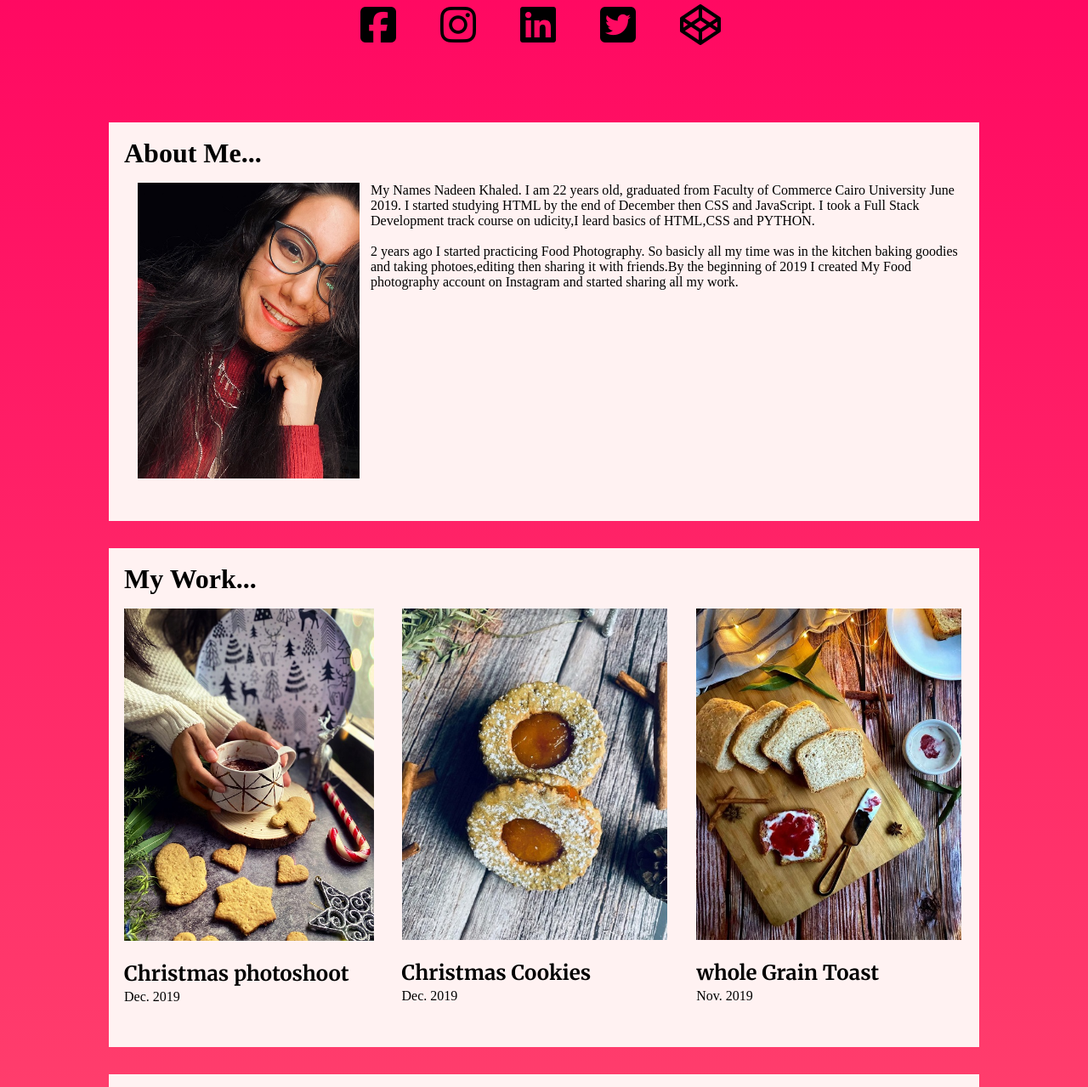
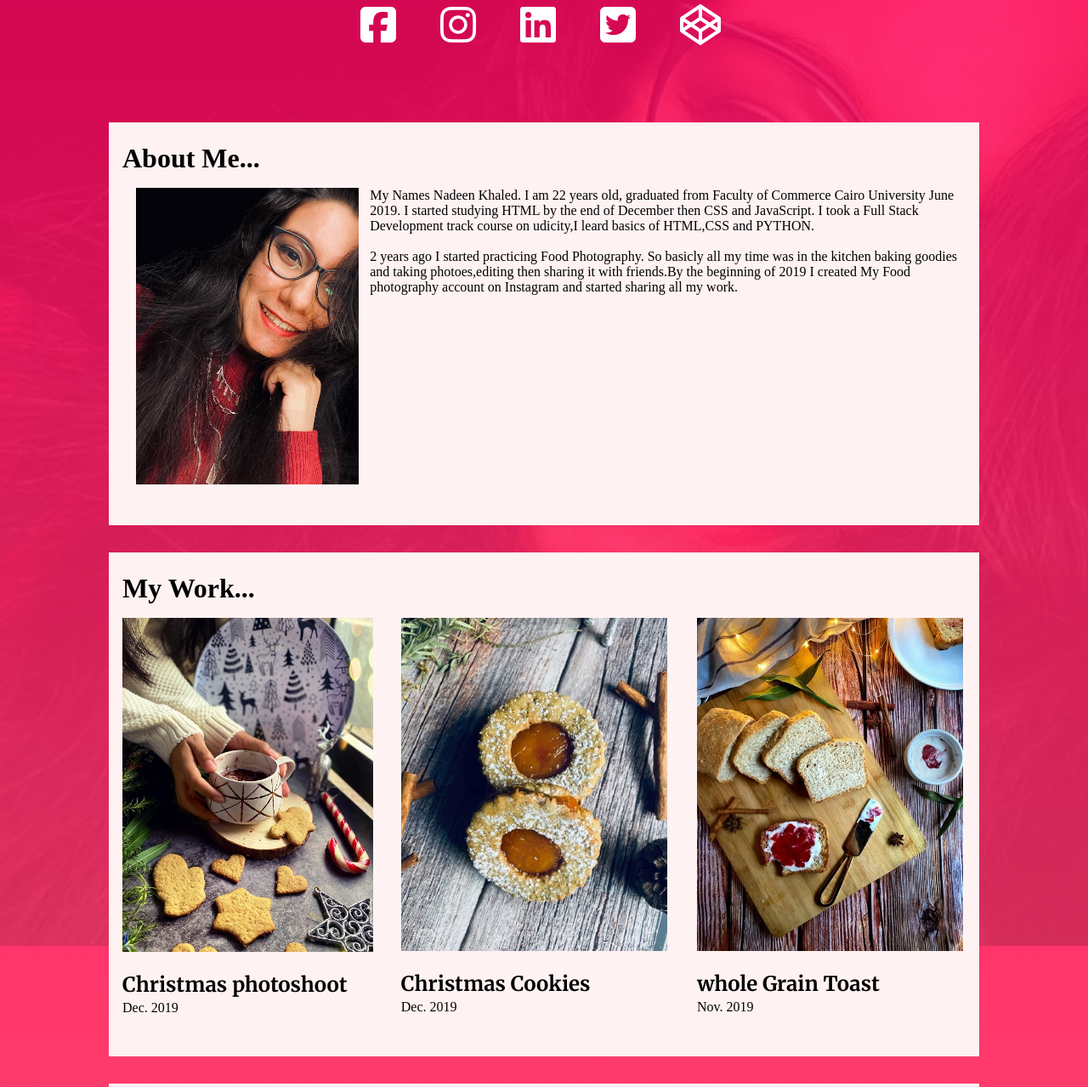
Before and after one commit to Nadeenkhaled/NadeenKhaled.portfolio.github.io, a plain HTML site: page index.html in a window 1280 px wide. Shown: the part 215-1494 px from the top of the page at 85% size. Drawn offline with Linux system fonts and the light colour scheme; a web font is replaced by a local one.

Commit message:
porfolio changes
changes inside the css and index.html

```diff
--- a/index.html
+++ b/index.html
@@ -11,62 +11,69 @@
 
 </head>
 <body>
-    <div class="content-wrapper">
+    <div class="body-bg"></div>
+    <div class="wrapper">
     <main>
                             <!--header-->
     <header>
         <div class="text-header">
             <h1>Nadeen khaled</h1>
             <p class="p-header">FrontEnd Developer Beginner</p>
-        <p class="icons">
-            <a href="https://www.facebook.com/" target="_blank" title="facebook"><i class="fa fa-facebook-square" aria-hidden="true" ></i></a>
-            <a href="https://www.instagram.com/balanced_nadeen/" target="_blank" title="instagram"><i class="fa fa-instagram" aria-hidden="true" ></i></a>
-            <a href="https://www.linkedin.com/in/nadeen-khaled-0a711b141/" target="_blank" title="linkdin"><i class="fa fa-linkedin-square" aria-hidden="true" ></i></a>
-            <a href="https://twitter.com/explore" target="_blank" title="twitter"><i class="fa fa-twitter-square" aria-hidden="true"></i></a>
-            <a href="https://codepen.io/NadeenKhlaled" tagret="_blank" title="codepen"><i class="fa fa-codepen" aria-hidden="true"></i></a>
-        </p>
+            <ul class="icons-list">
+                <li class="icons-list-item"><a href="https://www.facebook.com/" target="_blank" title="facebook"><i class="fa fa-facebook-square" aria-hidden="true" ></i></a>
+                 </li>
+                <li class="icons-list-item"><a href="https://www.instagram.com/balanced_nadeen/" target="_blank" title="instagram"><i class="fa fa-instagram" aria-hidden="true" ></i></a>
+                 </li>
+                <li class="icons-list-item"> <a href="https://www.linkedin.com/in/nadeen-khaled-0a711b141/" target="_blank" title="linkdin"><i class="fa fa-linkedin-square" aria-hidden="true" ></i></a></li>
+                <li class="icons-list-item"> <a href="https://twitter.com/explore" target="_blank" title="twitter"><i class="fa fa-twitter-square" aria-hidden="true"></i></a></li>
+                <li class="icons-list-item"> <a href="https://codepen.io/NadeenKhlaled" target="_blank" title="codepen"><i class="fa fa-codepen" aria-hidden="true"></i></a></li>
+        </ul>
         </div>
     </header>
                              <!--Content-->
         <!--About Me-->
     <div class="container">
-            <div class="card1">
+            <div class="inf about">
                 <h2>About Me...</h2>
-                <div class="box1">
-            <div class="img1">
+                <div class="content">
+            <div class="img-left">
                 <p><img src="images/me.JPG" alt="Me"></p>
             </div>
-                <p>My Names Nadeen Khaled. I am 22 years old, graduated from Faculty of Commerce Cairo University June 2019.
+            <div class="details">
+                <p class="text">My Names Nadeen Khaled. I am 22 years old, graduated from Faculty of Commerce Cairo University June 2019.
                     I started studying HTML by the end of December then CSS and JavaScript.
-                    I took a Full Stack Development track course on udicity,I leard basics of HTML,CSS and PYTHON.</p><br>
-                <p>2 years ago I started practicing Food Photography. So basicly all my time was in the kitchen baking goodies and taking photoes,editing then sharing it with friends.By the beginning of 2019 I created My Food photography account on Instagram and started sharing all my work.</p>
+                    I took a Full Stack Development track course on udicity,I leard basics of HTML,CSS and PYTHON.</p>
+                <br>
+                <p class="text">2 years ago I started practicing Food Photography. So basicly all my time was in the kitchen baking goodies and taking photoes,editing then sharing it with friends.By the beginning of 2019 I created My Food photography account on Instagram and started sharing all my work.
+                </p>
+            </div>
             </div>
             </div>
                               <!--My Work-->
-            <div class="card2">
+            <div class="inf">
                 <h2>My Work...</h2>
-            <div class="box2">
-            <div class="img2">
+            <div class="content Img-work">
+            <div class="img-center">
                 <a href="https://www.instagram.com/p/B6f66kHHntQ/" target="_blank"><img src="images/christmas.JPG" alt="christmas" title="christmas photoshoot"></a>
                     <h3>Christmas photoshoot</h3>
                     <p>Dec. 2019 </p>
             </div>
-            <div class="img2">
+            <div class="img-center">
                 <a href="https://www.instagram.com/p/B6QDU-Qn69X/" target="_blank"><img src="images/cookies.JPG" alt="cookies" title="cookies"></a>
                 <h3>Christmas Cookies</h3>
                 <p>Dec. 2019</p>
             </div>
-            <div class="img2">
-                <a src="https://www.instagram.com/p/B7-jgRPnR8o/" target="_blank"><img src="images/Toast.jpg" alt="Whole Grain Toast" title="dates balls"></a>
+            <div class="img-center">
+                <a href="https://www.instagram.com/p/B7-jgRPnR8o/"target="_blank"><img src="images/Toast.jpg" alt="Whole Grain Toast" title="whole grain Toast"></a>
                 <h3>whole Grain Toast</h3>
                 <p>Nov. 2019</p>
             </div>
             </div>
             </div>
                                <!--Education-->
-            <div class="card3">
+            <div class="inf">
                 <h2>Education...</h2>
-                <div class="box3">
+            <div class="content edu">
                 <p>May.2020-April.2020</p>
                 <h3>Participated in Full Stack Development Track</h3>
                 <br>
@@ -75,18 +82,18 @@
             </div>
             </div>
                                <!--Language-->
-            <div class="card4">
+            <div class="inf">
                 <h2>Language...</h2>
-                <div class="box4">
+            <div class="content space-even">
                 <h3>Arabic <small>Mother Language</small></h3>
                 <h3>English <small>Fluent</small></h3>
                 <h3>French <small>Beginner</small></h3>
             </div>
             </div>
                             <!--social network-->
-            <div class="card5">
+            <div class="inf">
                 <h2>Social Network...</h2>
-                <div class="box5">
+            <div class="content space-even">
                 <h3><a href="https://www.instagram.com/balanced_nadeen/" target="_blank"><i class="fa fa-instagram" aria-hidden="true"></i>
                     @balanced_nadeen</a></h3>
                 <h3><a href="https://www.linkedin.com/in/nadeen-khaled-0a711b141/" target="_blank"><i class="fa fa-linkedin-square" aria-hidden="true"></i> Nadeed Khaled</a></h3>
@@ -94,12 +101,12 @@
             </div>
             </div>
                               <!--Contact-->
-            <div class="card6">
+            <div class="inf">
                 <h2>Contact...</h2>
-                <div class="box6">
+            <div class="content form">
              <form>
-                        <input type="email" id="email" name="email" placeholder="Enter your Email">
-                        <input type="text" id="text" name="text" placeholder="Subject">
+                <input type="email" id="email" name="email" placeholder="Enter your Email" class="email">
+                 <input type="text" id="text" name="text" placeholder="Subject" class="text">
                  <textarea id="textarea" name="textarea" placeholder="Enter Your Message..."></textarea>
 
              </form>
@@ -109,7 +116,7 @@
                             <!--Footer-->
      <footer>
             <div class="text-footer">
-                <i class="fa fa-pagelines" aria-hidden="true"></i>NadeenKhlaled<i class="fa fa-pagelines" aria-hidden="true"></i>
+                <i  class="fa fa-pagelines" aria-hidden="true"></i>NadeenKhlaled<i class="fa fa-pagelines" aria-hidden="true"></i>
             </div>
     </footer>
     </div>
--- a/porftolio2.css
+++ b/porftolio2.css
@@ -1,125 +1,173 @@
-html{-webkit-tap-highlight-color: transparent;
-
+html{
+    -webkit-tap-highlight-color: transparent;
 }
 body {
+    position: relative;
+    z-index: -1;
+    margin:0;
+    font-family:font-family: 'Galada', cursive;
     background-image: linear-gradient(180deg, #ff0060, #ff6975);
     background-repeat: repeat-x;
-    margin:0;
-    font-family:font-family: 'Galada', cursive;
 }
-.content-wrapper{width:80%;
+
+.body-bg {
+    position: absolute;
+    top: 0;
+    opacity: 0.17;
+    left: 0;
+    right:0;
+    bottom:50%;
+    width: 100%;
+    background-image:url(images/me.JPG);
+    background-size: cover;
+    background-position: top center;
+    background-repeat: no-repeat;
+}
+.wrapper {
+    position: relative;
+    width:80%;
     margin:0 auto;
 }
-header,main,footer,.container {display: block;
+
+header,main,footer,.container {
+    display: block;
 }
+
                             /*Header*/
-header {text-align: center;
+header {
+    text-align: center;
     font-size:3rem;
     padding:0;
     margin: 0;
     color:white;
 }
-.text-header{margin:0;
+.text-header {
+    margin:0;
     padding:0.7rem;
     line-height:1rem;
 }
-.p-header{font-size: 1rem;
+.p-header {
+    font-size: 1rem;
 }
-.icons{
+.icons-list {
     padding:0 1rem 0 1rem;
     size: 1rem;
     margin:3rem;
 }
-i{color:#000000;
+
+.icons-list-item {
+    display:inline-block;
+    list-style-type: none;
+}
+.icons-list .fa {
+    color:white;
+}
+
+.white-text {
+    color: #fff
+}
+i {
+    color:#000000;
     padding:0 1rem 0 1rem;
-
 }
-img{display: block;
+img {
+    display: block;
     width:90%;
     margin-left:1rem;
+}
 
+                       /*text1,2,3*/
+.inf {
+    display:block;
+    background-color: rgb(255, 242, 242);;
+    margin:2rem 0 2rem 0;
+    padding-bottom: 3rem;
+    padding-top:0.5rem;
 }
-/*Card1,2,3*/
-.card1{display:inline-block;
-    border:2px solid rgb(255, 242, 242);
-    background-color: rgb(255, 242, 242);;
+.about {
+    display:inline-block;
     margin:2rem 0 0 0;
-    padding-bottom: 3rem;
 }
-.img1{float:left;
+.img-left {
+    float:left;
     width:30%;
     margin:0;
     padding-right:0;
 }
-.card2, .card3{display:block;
-    border:2px solid  rgb(255, 242, 242);
-    background-color:rgb(255, 242, 242);
-    margin:2rem 0 2rem 0;
-    padding-bottom:3rem;
-}
-.box2{
+.Img-work {
     display:flex;
     flex-flow: row nowrap;
-
 }
-h3{font-family:'Merriweather', serif;
+h3 {
+    font-family:'Merriweather', serif;
     margin:0.3rem 0 0.2rem 1rem;
     font-size: 1.5rem;
 }
-p{font-family:'Sahitya', serif;
+p {
+    font-family:'Sahitya', serif;
     margin:0 0 0 1rem;
-}/*Card4,5,6*/
-.card4, .card5, .card6{
+}
 
-    background-color:rgb(255, 242, 242);
-    margin:2rem 0 2rem 0;
-    padding-bottom:3rem;
-}
-.box4, .box5{display: flex;
+                        /*text4,5,6*/
+.space-even {
+    display: flex;
     flex-flow: row nowrap;
     justify-content: space-evenly;
 }
-small{color:rgb(141, 124, 124);
+small {
+    color:rgb(141, 124, 124);
 }
+
                            /*Form*/
-form{display:flex;
+form {
+    display:flex;
     flex-flow: column nowrap;
     padding:1rem;
 }
-input{ border-radius: 5px;
+input {
+    border-radius: 5px;
     padding:0.8rem;
     margin-bottom:1rem;
     border: 1px solid #767676;
-
 }
-textarea{border-radius: 5px;
+textarea {
+    border-radius: 5px;
     padding-bottom:3rem;
 }
-::placeholder{font-size: 1rem;
-    font-family:'Merriweather', serif; ;
+::placeholder {
+    font-size: 1rem;
+    font-family:'Merriweather', serif;
 }
-button{margin-left:1rem;
+button {
+    margin-left:1rem;
     border-radius:100px;
     padding:0.8rem 1.2rem 0.8rem 1.2rem;
     background-color: #FF5571;
     border:1px solid #FF5571;
     color:rgb(255, 246, 246);
 }
-button:active{color:black;
+button:active {
+    color:black;
 }
+
                             /*Footer*/
-footer{text-align: center;
+footer {
+    text-align: center;
     font-size: 3rem;
 }
-h2{margin:1rem;
+h2 {
+    margin:1rem;
     font-size:2rem;
 }
+
                             /*link*/
-a{text-decoration: none;
+a {
+    text-decoration: none;
     color:black;
     padding-right:0.5rem;
 }
-a:hover{color:#FF5571;
+a:hover {
+    color:#FF5571;
     border-radius: 10px;
     border:1px solid #FF5571;
 }
```
Lines whose indentation alone changed are shown as unchanged.
